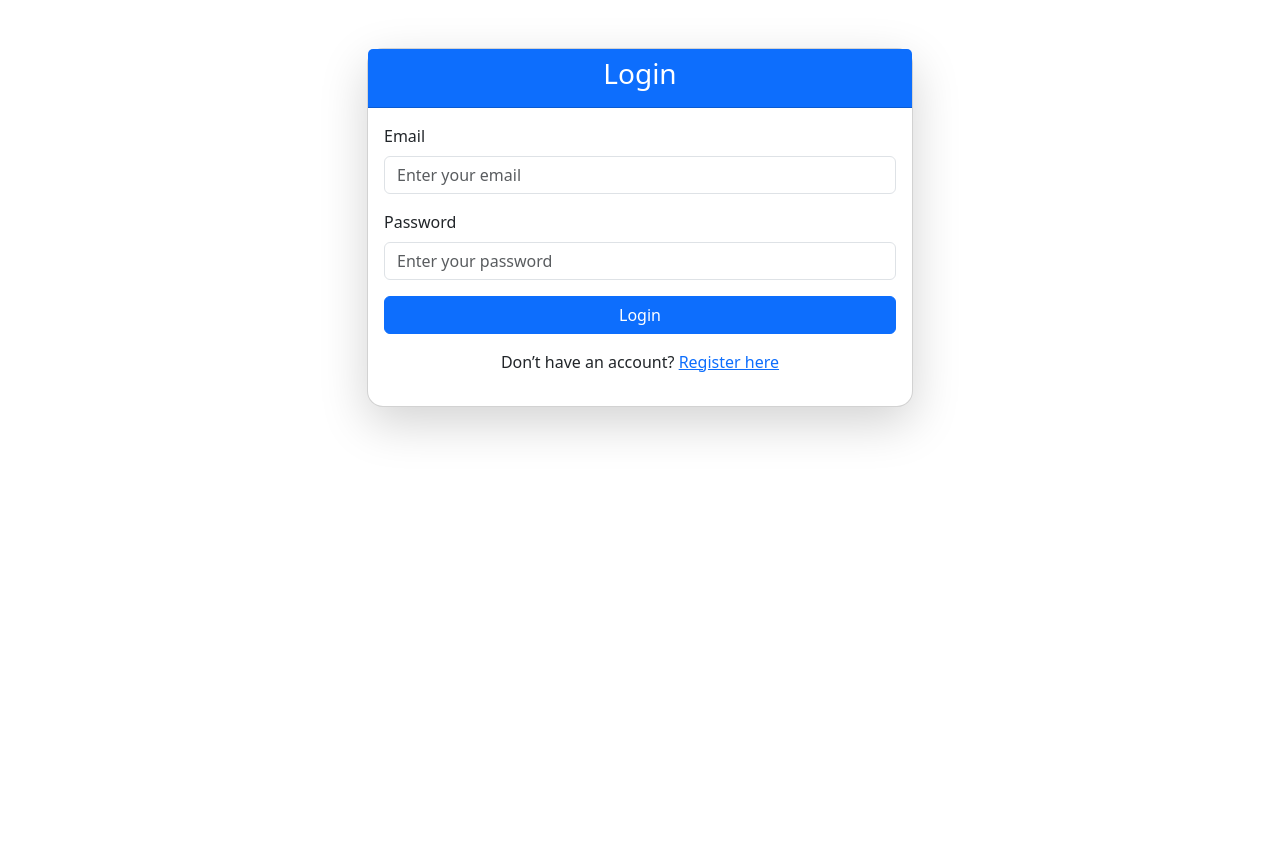
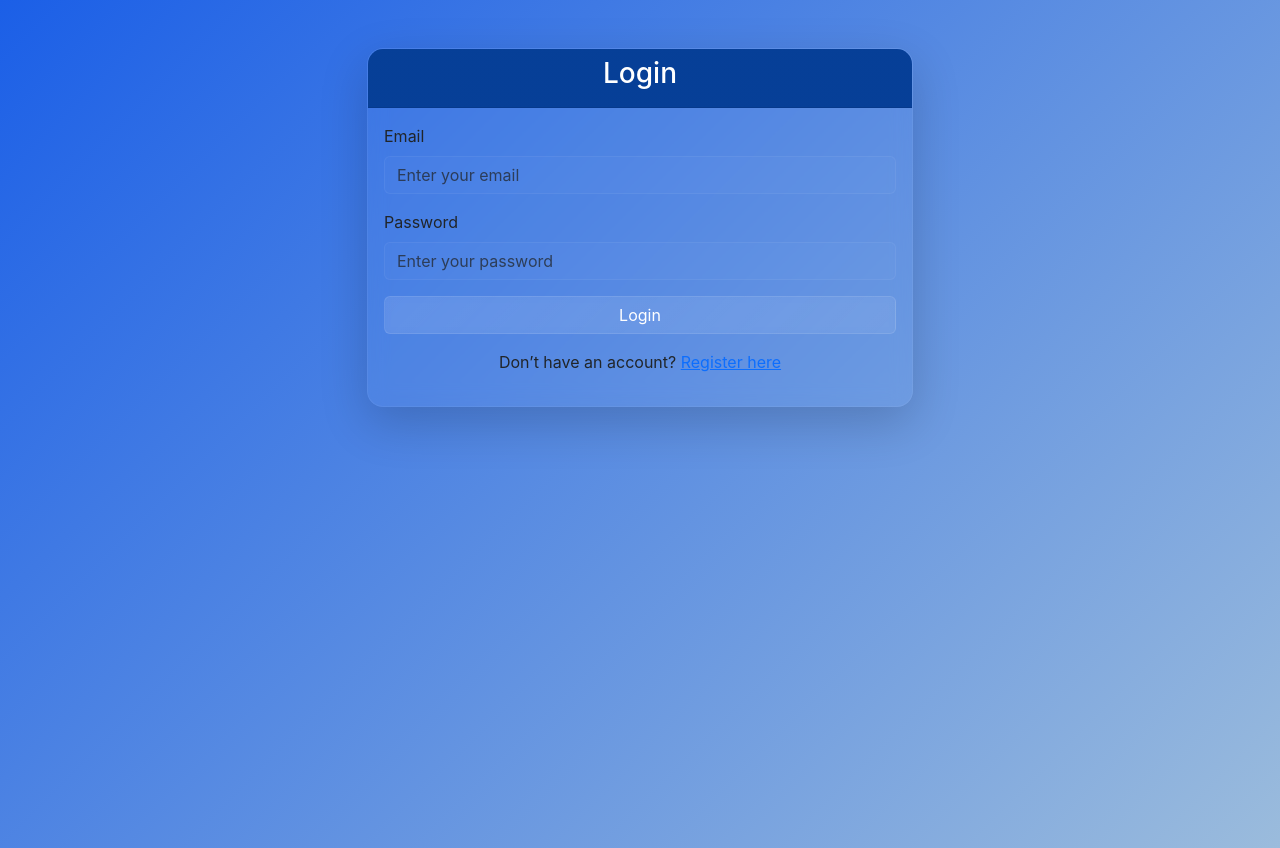
Before and after one commit to Priyanshu0712-btech/Extracting-Insights-from-Customer-Feedback, a Flask app: page / in a window 1280 px wide. Before the commit the page ends 436 px from the top, so only its background shows below. Run offline with Flask 3, Linux system fonts and the light colour scheme; parts of the project's set-up code (start-up, migrations or seed data) failed here and were passed over; some libraries are stand-ins or nearby versions.

Commit message:
Added styles for card headers and navbar to enhanc e visual appeal.

```diff
--- /dev/null
+++ b/interninfos/app/static/styles.css
@@ -0,0 +1,221 @@
+/* Global styles and animations */
+:root {
+    --bg-dark: #1b5fe7;
+    --bg-darker: #6396c9a4;
+    --text: #ffffff;
+    --text-muted: rgba(255, 255, 255, 0.7);
+}
+
+body {
+    background: linear-gradient(135deg, var(--bg-dark) 0%, var(--bg-darker) 100%);
+    color: var(--text);
+    min-height: 100vh;
+    font-family: 'Inter', -apple-system, BlinkMacSystemFont, sans-serif;
+    position: relative;
+    overflow-x: hidden;
+}
+
+/* Enhanced card animations with glassmorphism */
+.card {
+    background: rgba(255, 255, 255, 0.03);
+    backdrop-filter: blur(10px);
+    border: 1px solid rgba(255, 255, 255, 0.05);
+    border-radius: 16px;
+    transform: translateY(0);
+    transition: all 0.4s cubic-bezier(0.175, 0.885, 0.32, 1.275);
+    box-shadow: 0 4px 30px rgba(0, 0, 0, 0.1),
+                inset 0 0 0 1px rgba(255, 255, 255, 0.05);
+    overflow: hidden;
+    position: relative;
+}
+
+.card::before {
+    content: '';
+    position: absolute;
+    top: 0;
+    left: 0;
+    right: 0;
+    height: 100%;
+    background: linear-gradient(90deg,
+        rgba(255, 255, 255, 0) 0%,
+        rgba(255, 255, 255, 0.05) 50%,
+        rgba(255, 255, 255, 0) 100%);
+    transform: translateX(-100%);
+    transition: transform 0.6s ease;
+}
+
+.card:hover {
+    transform: translateY(-4px);
+    box-shadow: 0 12px 20px rgba(0, 0, 0, 0.12),
+                0 4px 8px rgba(0, 0, 0, 0.06);
+}
+
+.card:hover::before {
+    transform: translateX(100%);
+}
+
+/* Card header with gradient effect */
+.card-header {
+    background: linear-gradient(90deg,
+        rgba(6, 57, 139, 0.894) 0%,
+        rgba(6, 57, 139, 0.894) 50%,
+        rgba(6, 57, 139, 0.894) 100%);
+    border-bottom: 1px solid rgba(6, 57, 139, 0.894);
+    color: var(--text);
+    position: relative;
+    overflow: hidden;
+    transition: all 0.3s ease;
+}
+
+/* Gradient buttons with shine effect */
+.btn {
+    background: linear-gradient(135deg,
+        rgba(255, 255, 255, 0.1),
+        rgba(255, 255, 255, 0.05));
+    border: 1px solid rgba(255, 255, 255, 0.1);
+    backdrop-filter: blur(5px);
+    color: var(--text);
+    transition: all 0.3s cubic-bezier(0.4, 0, 0.2, 1);
+    position: relative;
+    overflow: hidden;
+}
+
+.btn::before {
+    content: '';
+    position: absolute;
+    top: 0;
+    left: 0;
+    width: 100%;
+    height: 100%;
+    background: linear-gradient(90deg,
+        rgba(255, 255, 255, 0) 0%,
+        rgba(255, 255, 255, 0.1) 50%,
+        rgba(255, 255, 255, 0) 100%);
+    transform: translateX(-100%);
+    transition: transform 0.6s ease;
+}
+
+.btn:hover {
+    transform: translateY(-2px);
+    box-shadow: 0 4px 12px rgba(0, 0, 0, 0.15);
+}
+
+.btn:hover::before {
+    transform: translateX(100%);
+}
+
+.btn:active {
+    transform: translateY(0);
+}
+
+/* Form controls with glow effect */
+.form-control {
+    background: rgba(255, 255, 255, 0.02);
+    border: 1px solid rgba(255, 255, 255, 0.05);
+    color: var(--text);
+    transition: all 0.3s ease;
+}
+
+.form-control:focus {
+    background: rgba(255, 255, 255, 0.03);
+    border-color: rgba(255, 255, 255, 0.1);
+    box-shadow: 0 0 20px rgba(255, 255, 255, 0.1);
+}
+
+/* Animated alerts with blur effect */
+.alert {
+    background: rgba(255, 255, 255, 0.05);
+    backdrop-filter: blur(10px);
+    border: 1px solid rgba(255, 255, 255, 0.05);
+    color: var(--text);
+    animation: slideInBlur 0.4s ease-out forwards;
+}
+
+@keyframes slideInBlur {
+    from {
+        transform: translateY(-20px);
+        opacity: 0;
+        backdrop-filter: blur(0);
+    }
+    to {
+        transform: translateY(0);
+        opacity: 1;
+        backdrop-filter: blur(10px);
+    }
+}
+
+/* List items with shine effect */
+.list-group-item {
+    background: rgba(255, 255, 255, 0.02);
+    border: 1px solid rgba(255, 255, 255, 0.05);
+    color: var(--text);
+    position: relative;
+    overflow: hidden;
+    transition: all 0.3s ease;
+}
+
+.list-group-item::before {
+    content: '';
+    position: absolute;
+    top: 0;
+    left: 0;
+    width: 100%;
+    height: 100%;
+    background: linear-gradient(90deg,
+        rgba(255, 255, 255, 0) 0%,
+        rgba(255, 255, 255, 0.05) 50%,
+        rgba(255, 255, 255, 0) 100%);
+    transform: translateX(-100%);
+    transition: transform 0.6s ease;
+}
+
+.list-group-item:hover {
+    transform: translateX(4px);
+    background: rgba(255, 255, 255, 0.03);
+}
+
+.list-group-item:hover::before {
+    transform: translateX(100%);
+}
+
+/* Enhanced textareas with glassmorphism */
+textarea.form-control {
+    background: rgba(255, 255, 255, 0.02);
+    backdrop-filter: blur(5px);
+    border: 1px solid rgba(255, 255, 255, 0.05);
+    color: var(--text);
+    transition: all 0.3s ease;
+}
+
+textarea.form-control:focus {
+    background: rgba(255, 255, 255, 0.03);
+    border-color: rgba(255, 255, 255, 0.1);
+    box-shadow: 0 0 20px rgba(255, 255, 255, 0.1);
+}
+
+/* Navbar with glass effect */
+.navbar {
+    background: rgba(24, 48, 96, 0.8);
+    backdrop-filter: blur(10px);
+    border-bottom: 1px solid rgba(255, 255, 255, 0.05);
+}
+
+.navbar-brand {
+    color: var(--text) !important;
+    font-weight: 600;
+}
+
+.nav-link {
+    color: var(--text-muted);
+    transition: all 0.3s ease;
+}
+
+.nav-link:hover {
+    color: var(--text);
+}
+
+/* Custom text selection color */
+::selection {
+    background: rgba(255, 255, 255, 0.1);
+    color: var(--text);
+}
--- /dev/null
+++ b/interninfos/app/templates/base.html
@@ -0,0 +1,20 @@
+<!DOCTYPE html>
+<html lang="en">
+<head>
+    <meta charset="UTF-8">
+    <meta name="viewport" content="width=device-width, initial-scale=1.0">
+    <title>{% block title %}{% endblock %}</title>
+    <!-- Bootstrap CSS -->
+    <link href="https://cdn.jsdelivr.net/npm/bootstrap@5.3.2/dist/css/bootstrap.min.css" rel="stylesheet">
+    <!-- Custom CSS -->
+    <link rel="stylesheet" href="{{ url_for('static', filename='styles.css') }}">
+    {% block extra_css %}{% endblock %}
+</head>
+<body>
+    {% block content %}{% endblock %}
+
+    <!-- Bootstrap JS Bundle with Popper -->
+    <script src="https://cdn.jsdelivr.net/npm/bootstrap@5.3.2/dist/js/bootstrap.bundle.min.js"></script>
+    {% block extra_js %}{% endblock %}
+</body>
+</html>
--- a/interninfos/app/templates/login.html
+++ b/interninfos/app/templates/login.html
@@ -1,14 +1,8 @@
-<!DOCTYPE html>
-<html lang="en">
-<head>
-    <meta charset="UTF-8">
-    <meta name="viewport" content="width=device-width, initial-scale=1.0">
-    <title>Login | ReviewSense</title>
-    <!-- Bootstrap CSS -->
-    <link href="https://cdn.jsdelivr.net/npm/bootstrap@5.3.0/dist/css/bootstrap.min.css" rel="stylesheet">
-</head>
-<body>
+{% extends "base.html" %}
 
+{% block title %}Login | ReviewSense{% endblock %}
+
+{% block content %}
 <div class="container mt-5">
     <div class="row justify-content-center">
         <div class="col-md-6">
@@ -85,6 +79,17 @@
         });
     }, 3000);
 </script>
+{% endblock %}
 
-</body>
-</html>
+{% block extra_js %}
+<!-- Auto-dismiss alerts after 3 seconds -->
+<script>
+    setTimeout(() => {
+        let alerts = document.querySelectorAll('.alert');
+        alerts.forEach(alert => {
+            let bsAlert = new bootstrap.Alert(alert);
+            bsAlert.close();
+        });
+    }, 3000);
+</script>
+{% endblock %}
```
Also changed, not shown: interninfos/app/__init__.py (+10 -6 lines), interninfos/app/templates/dashboard.html (+19 -12 lines), interninfos/app/templates/profile.html (+6 -11 lines), interninfos/app/templates/register.html (+17 -12 lines), interninfos/app/templates/upload_reviews.html (+18 -11 lines), interninfos/config_eg.py (added, +15 -0 lines).
